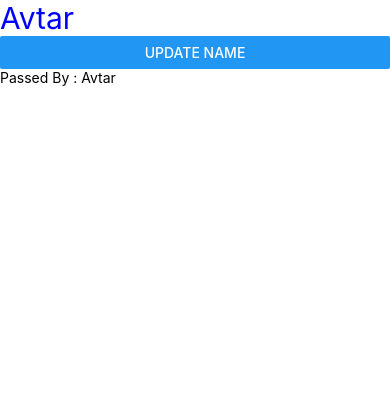
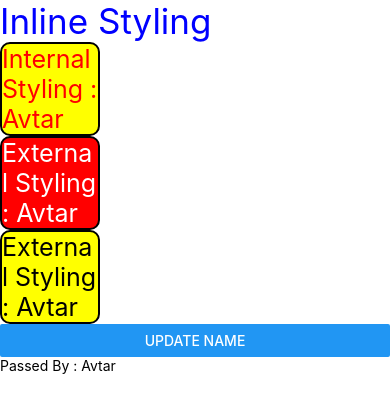
Before and after one commit to TheAvtarSingh/Lets_Start_React_Native, a React Native app: screen / in a window 390 px wide. Shown: the top 412 px of the page. Built offline with nearby package versions, Linux system fonts and the light colour scheme.

Commit message:
Adding Styling

```diff
--- a/App.js
+++ b/App.js
@@ -1,37 +1,36 @@
 import React, { useState } from "react";
 import { View,Button,Text,StyleSheet  } from "react-native";
+import newStyle from "./style";
 const App = () =>{
-// State
-  const [name,setName] = useState("Avtar");
-// Variable
-/* let data = "Sam";
-  function testName() {
-    data = "Singh";
-    // it will not update
-    // it will not render again
-    setName("Singh")
-    // name will be get updated
-  } */
-
-
-  return (
+const [name,setName] = useState("Avtar");
+return (
     <View>
-      <Text style={styles.textBox}>{name}</Text>
-      {/* <Text>{data}</Text> */}
+      {/* InLine */}
+      <Text style={ {color:'blue',
+    fontSize: 35}}>Inline Styling</Text>
+    {/* Internal */}
+      <Text style={styles.textBox}>Internal Styling : {name}</Text>
+      {/* External */}
+      <Text style={newStyle.textBox}>External Styling : {name}</Text>
+      {/* All At Once */}
+      <Text style={[newStyle.textBox,styles.textBox,{color:"White"}]}>External Styling : {name}</Text>
       <Button title="Update Name" onPress={()=>setName("Singh")}></Button>
       <Details name={name}></Details>
     </View>
   )
 }
-
+// Internal Styling
 const styles  = StyleSheet.create({
   textBox:{
-    color:'blue',
-    fontSize: 30
+    color:'red',
+    fontSize: 25,
+    backgroundColor:"yellow",
+    borderColor:"Black",
+    borderWidth:2,
+    width:100,
+    borderRadius:10,
   }
 })
-
-
 const Details = (props)=>{
   return (
     <View>
@@ -39,6 +38,4 @@ const Details = (props)=>{
     </View>
   );
 }
-// States vs Variable - 1. State Render Component when we refresh
-// 2. In Variable
 export default App;
--- /dev/null
+++ b/style.js
@@ -0,0 +1,16 @@
+import { StyleSheet } from "react-native";
+
+// Internal Styling
+const styles  = StyleSheet.create({
+    textBox:{
+      color:'white',
+      fontSize: 25,
+      backgroundColor:"red",
+      borderColor:"Black",
+      borderWidth:2,
+      width:100,
+      borderRadius:10,
+    }
+  })
+
+  export default styles;
```
